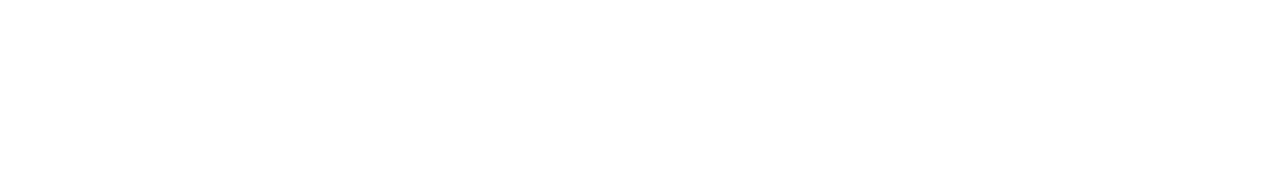
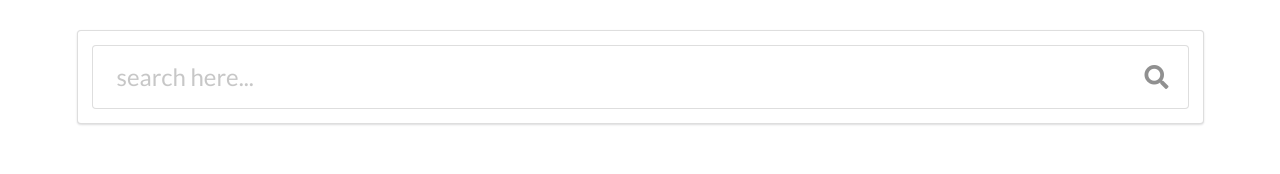
Before and after one commit to benmerchant/first-app-udemy-react-oak, a React (Create React App) app: page / in a window 1280 px wide. Shown: the top 174 px of the page. Built offline with nearby package versions, Linux system fonts and the light colour scheme.

Commit message:
closes #7 inputs forms events oh my

```diff
--- /dev/null
+++ b/src/components/App.js
@@ -0,0 +1,22 @@
+import React from 'react';
+import SearchInput from './SearchInput';
+
+class App extends React.Component {
+  state = {};
+  // componentDidMount() {}
+  // componentDidUpdate() {}
+
+  onSearchSubmit = (entry) => {
+    console.log(entry);
+  };
+
+  render() {
+    return (
+      <div className='ui container' style={{ marginTop: '30px' }}>
+        <SearchInput onSearchSubmit={this.onSearchSubmit} />
+      </div>
+    );
+  }
+}
+
+export default App;
--- /dev/null
+++ b/src/components/SearchInput.js
@@ -0,0 +1,36 @@
+import React from 'react';
+
+class SearchInput extends React.Component {
+  // constructor() {
+  //   super();
+  //   this.onFormSubmit = this.onFormSubmit.bind(this);
+  // }
+  state = { entry: '' };
+
+  onFormSubmit = (e) => {
+    e.preventDefault();
+    this.props.onSearchSubmit(this.state.entry);
+  };
+
+  render() {
+    return (
+      <div className='ui segment'>
+        <form className='ui form' onSubmit={this.onFormSubmit}>
+          <div className='field'>
+            <div className='ui massive icon input'>
+              <input
+                type='text'
+                placeholder='search here...'
+                onChange={(e) => this.setState({ entry: e.target.value })}
+                value={this.state.entry}
+              />
+              <i className='search icon'></i>
+            </div>
+          </div>
+        </form>
+      </div>
+    );
+  }
+}
+
+export default SearchInput;
--- a/src/index.js
+++ b/src/index.js
@@ -1,19 +1,5 @@
 import React from 'react';
 import ReactDOM from 'react-dom';
-class App extends React.Component {
-  state = { }
-
-  componentDidMount() {
-  }
-
-  // componentDidUpdate() {
-
-  // }
-  render() {
-    return(
-      <div></div>
-    )
-  }
-}
+import App from './components/App';
 
 ReactDOM.render(<App />, document.querySelector('#root'));
```
Also changed, not shown: 1 other file (tests, documents, lock files or other folders).
